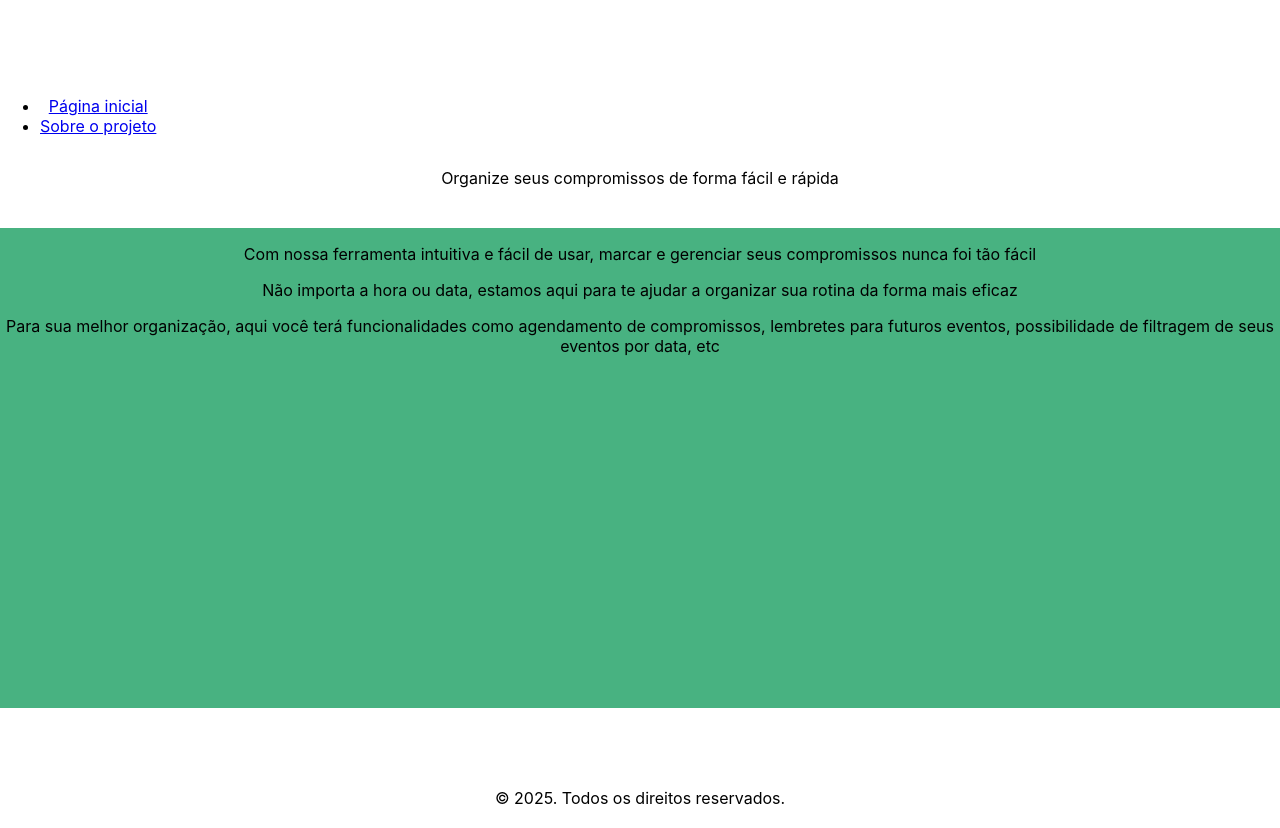
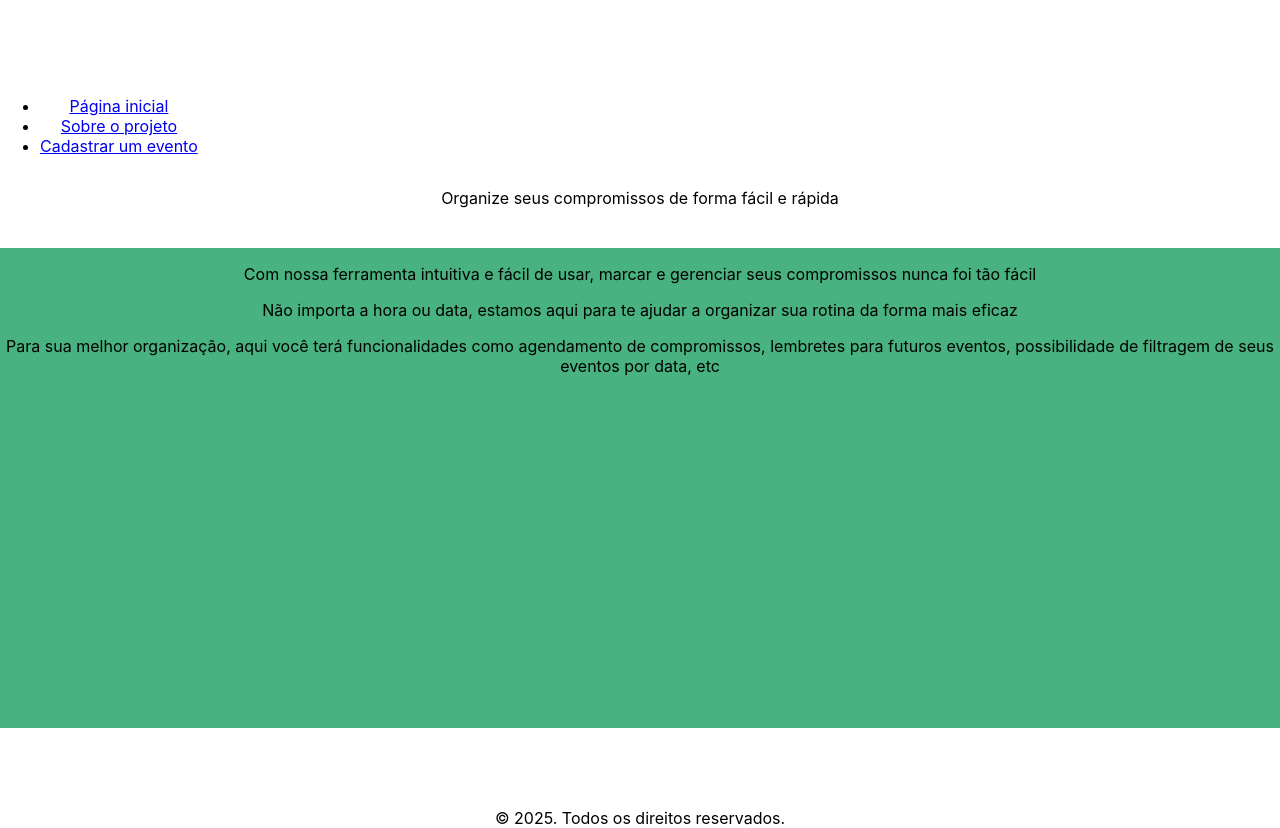
Before and after one commit to raulgelsleichter/Trabalho-Projeto-Aplicado, a React (Create React App) app in the folder agenda_compromissos/: page /sobre in a window 1280 px wide. Built offline with nearby package versions, Linux system fonts and the light colour scheme; the HTML template or start-up script is replaced by a standard one.

Commit message:
Incluída uma rota para permitir ao usuário criar um evento em uma página específica, ao invés da criação de evento e a lista de eventos ficarem na mesma página

```diff
--- a/agenda_compromissos/src/App.js
+++ b/agenda_compromissos/src/App.js
@@ -5,6 +5,7 @@ import Footer from './componentes/Footer/Footer';
 import Sobre from './componentes/Sobre/Sobre';
 import Home from "./componentes/Home/Home";
 import Header from './componentes/Header/Header';
+import Criarevento from './componentes/Criarevento/Criarevento';
 
 function App() {
   return (
@@ -14,6 +15,7 @@ function App() {
             <Routes>
                 <Route path='/home' element={<Home />}></Route>
                 <Route path='/sobre' element = {<Sobre />}></Route>
+                <Route path='/criarevento' element = {<Criarevento />}></Route>
             </Routes>
         </BrowserRouter>
 
--- a/agenda_compromissos/src/componentes/Header/Header.js
+++ b/agenda_compromissos/src/componentes/Header/Header.js
@@ -13,6 +13,9 @@ function Header() {
                     <li>
                         <Link to="/sobre">Sobre o projeto</Link>
                     </li>
+                    <li>
+                        <Link to="./criarevento">Cadastrar um evento</Link>
+                    </li>
                 </ul>
             </nav>
             <p> Organize seus compromissos de forma fácil e rápida</p>
```
Also changed, not shown: agenda_compromissos/src/componentes/Home/Paragrafo.js (added, +7 -0 lines).
